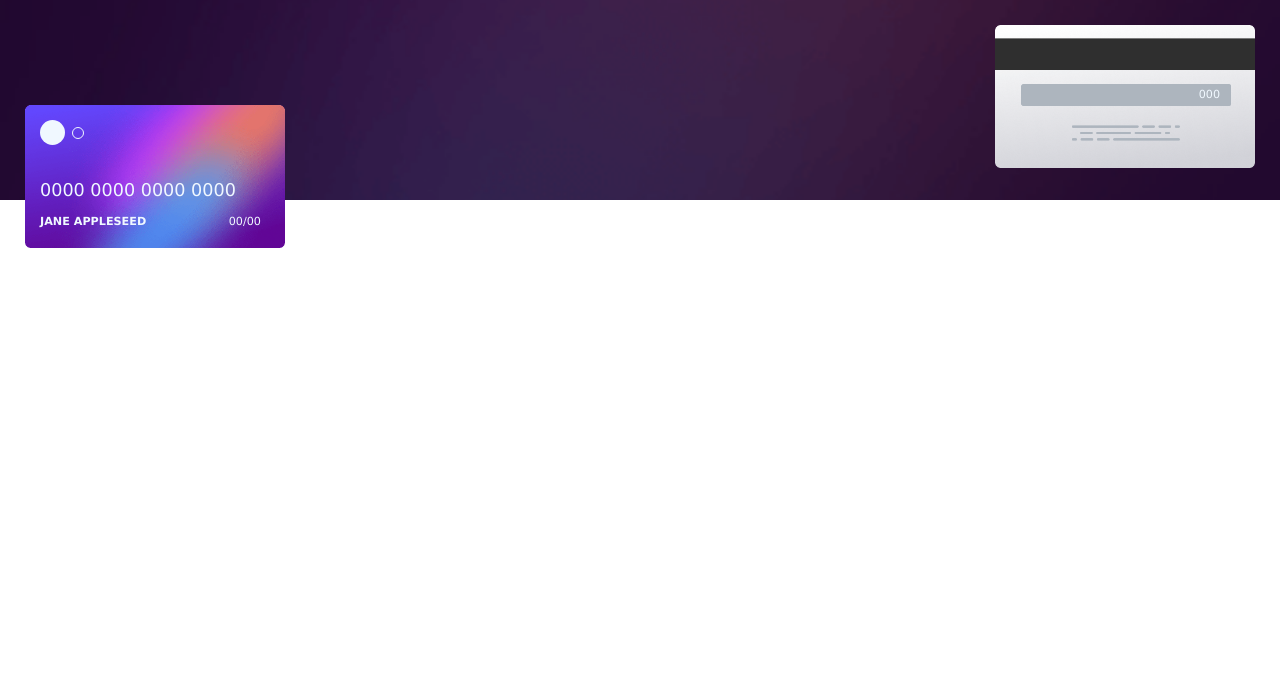
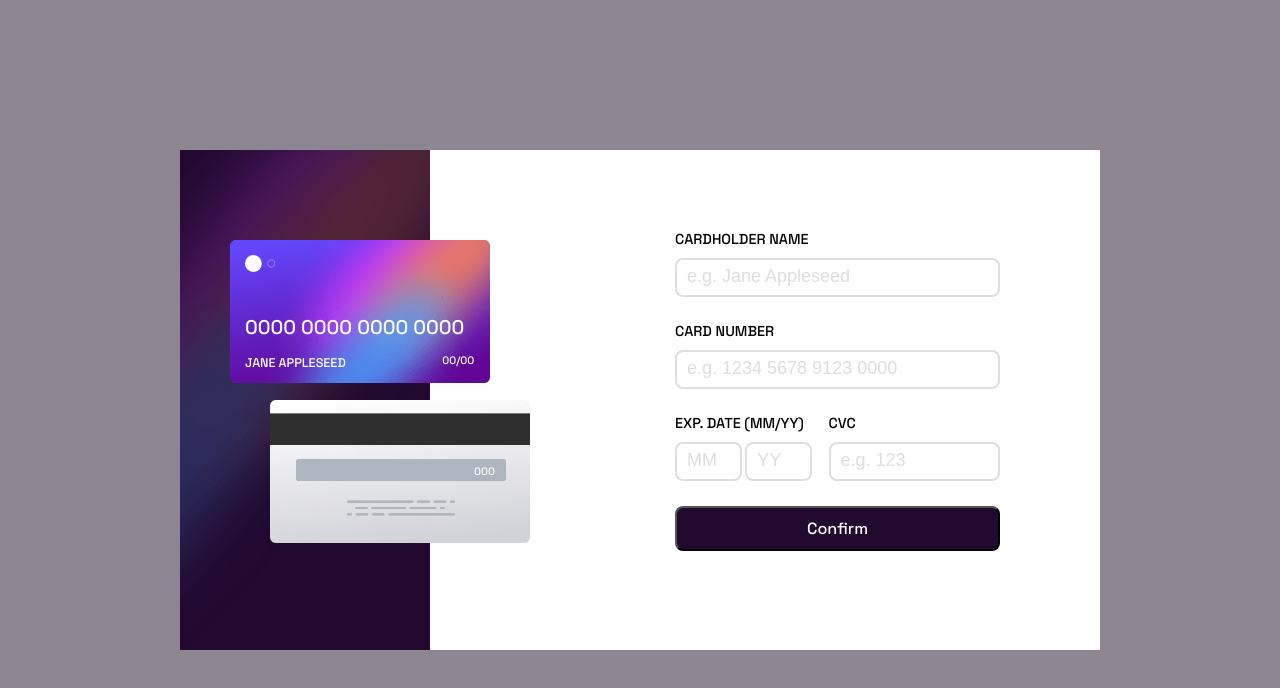
Before and after one commit to btkdevkh/interactive-card, a plain HTML site: page index.html in a window 1280 px wide. Drawn offline with Linux system fonts and the light colour scheme.

Commit message:
interactive card challenge

```diff
--- a/css/style.css
+++ b/css/style.css
@@ -1,74 +1,92 @@
+@import url('https://fonts.googleapis.com/css2?family=Space+Grotesk:wght@500&display=swap');
+
+:root {
+  --linear-gradient-input-active: hsl(249, 99%, 64%) to hsl(278, 94%, 30%);
+  --input-error: hsl(0, 100%, 66%);
+  --white: hsl(0, 0%, 100%);
+  --light-grayish-violet: hsl(270, 3%, 87%);
+  --dark-grayish-violet: hsl(279, 6%, 55%);
+  --very-dark-violet: hsl(278, 68%, 11%);
+}
+
 *, *::after, *::before {
   margin: 0;
   padding: 0;
   box-sizing: border-box;
 }
-
+html {
+  font-size: 18px;
+}
 body {
+  min-height: 100vh;
   min-width: 375px;
-  font-family: Verdana, Geneva, Tahoma, sans-serif;
+  font-family: 'Space Grotesk', sans-serif;
 }
-
 img {
   width: 100%;
 }
-
 .container {
-  margin: 0 25px;
+  max-width: 1440px;
+  margin: auto;
+  padding: 25px;
 }
 
 /* Card Header */
 .card-header {
-  height: 200px;
+  height: 210px;
+  padding: 0 25px;
   background: url('../images/bg-main-mobile.png') center center / cover;
+  margin-bottom: 55px;
 }
 .card-header .container {
   position: relative;
-  padding: 25px 0;
+  max-width: 325px;
 }
-.card-header .bg-card-back,
-.card-header .bg-card-front {
+.card-back,
+.card-front {
   width: 260px;
   position: absolute;
 }
-.card-header .bg-card-back {
+.card-back {
   right: 0px;
 }
-.card-header .bg-card-front {
+.card-front {
   left: 0;
   top: 105px;
 }
-.bg-card-back .cvc {
-  color: aliceblue;
-  font-size: 0.7rem;
+.card-cvc {
+  color: var(--white);
+  font-size: 0.6rem;
   position: absolute;
-  top: 47%;
+  top: 48%;
   right: 35px;
   transform: translateY(-47%);
 }
-.bg-card-front .rounds {
+.rounds {
   position: absolute;
   display: flex;
   align-items: center;
   gap: 7px;
   padding: 15px;
 }
-.rounds .round-1,
-.rounds .round-2 {
+.rounds img {
+  width: 30px;
+}
+.round-1,
+.round-2 {
   width: 25px;
   height: 25px;
   border-radius: 50%;
-  background: aliceblue;
+  background: var(--white);
 }
-.rounds .round-2 {
+.round-2 {
   width: 12px;
   height: 12px;
   background-color: transparent;
-  border: 1px solid aliceblue;
+  border: 1px solid var(--white);
 }
-
 .card-info {
-  color: aliceblue;
+  color: var(--white);
   font-size: 1.1rem;
   position: absolute;
   top: 75px;
@@ -80,11 +98,108 @@ img {
 .card-holder-name {
   font-size: 0.7rem;
   text-transform: uppercase;
-  font-weight: bold;
 }
 .card-exp-date {
-  font-size: 0.7rem;
   position: absolute;
-  top: 35px;
-  right: -10px;
+  top: 38px;
+  right: 5px;
+  font-size: 0.6rem;
 }
+
+/* Card Input */
+.card-form {
+  background-color: var(--white);
+}
+.card-form form .container {
+  width: 375px;
+  margin: 0 auto;
+}
+.card-form-input-wrapper {
+  margin-bottom: 25px;
+  font-size: 0.8rem;
+}
+.card-form-label {
+  display: block;
+  margin-bottom: 10px;
+}
+.card-form-input {
+  display: inline-block;
+  width: 100%;
+  padding: 10px;
+  border-radius: 8px;
+  border: 2px solid var(--light-grayish-violet)
+}
+.card-form-input:focus {
+  outline: 0;
+  border: 1px solid var(--very-dark-violet)
+}
+.card-form-input::placeholder {
+  color: var(--light-grayish-violet);
+  font-size: 1rem;
+  font-weight: 500;
+}
+.card-form-input-date-wrapper {
+  display: flex;
+  gap: 15px;
+}
+.card-form-input-date-wrapper .card-form-input-wrapper:first-child {
+  flex-basis: 50%;
+}
+.card-form-input.month,
+.card-form-input.year {
+  width: 48%;
+}
+.card-form-submit {
+  display: block;
+  width: 100%;
+  padding: 10px;
+  border-radius: 8px;
+  font-family: inherit;
+  font-size: 0.9rem;
+  color: var(--white);
+  background-color: var(--very-dark-violet);
+}
+
+.card-form-sidebar {
+  display: none;
+}
+
+@media (min-width: 920px) {
+  body {
+    display: flex;
+    align-items: center;
+    justify-content: center;
+    background-color: var(--dark-grayish-violet);
+  }
+  .card-header {
+    display: none;
+  }
+  .card-form {
+    min-width: 920px;
+    display: flex;
+    justify-content: space-between;
+  }
+  .card-form-sidebar {
+    display: block;
+    width: 250px;
+    height: 500px;
+    padding: 25px 0;
+    background: url('../images/bg-main-desktop.png') center center / cover no-repeat;
+  }
+  .card-form-sidebar .container {
+    position: relative;
+    top: 10%;
+  }
+  .card-form-sidebar .card-back {
+    top: 180px;
+    right: -100px;
+  }
+  .card-form-sidebar .card-front {
+    top: 20px;
+    left: 50px;
+  }
+  .card-form form .container {
+    margin-top: 55px;
+    margin-right: 75px;
+  }
+}
--- a/index.html
+++ b/index.html
@@ -46,14 +46,15 @@
   <!-- Card Header -->
   <header class="card-header">
     <div class="container">
-      <div class="bg-card-back">
+      <div class="card-back">
         <img src="./images/bg-card-back.png" alt="">
-        <span class="cvc">000</span>
+        <span class="card-cvc">000</span>
       </div>
-      <div class="bg-card-front">
+      <div class="card-front">
         <div class="rounds">
-          <span class="round-1"></span>
-          <span class="round-2"></span>
+          <!-- <span class="round-1"></span>
+          <span class="round-2"></span> -->
+          <img src="./images/card-logo.svg" alt="">
         </div>
         <img src="./images/bg-card-front.png" alt="">
         <div class="card-info">
@@ -65,7 +66,55 @@
     </div>
   </header>
 
-  <!-- To be continue -->
+  <!-- Card Form -->
+  <main class="card-form">
+    <aside class="card-form-sidebar">
+      <div class="container">
+        <div class="card-back">
+          <img src="./images/bg-card-back.png" alt="">
+          <span class="card-cvc">000</span>
+        </div>
+        <div class="card-front">
+          <div class="rounds">
+            <!-- <span class="round-1"></span>
+            <span class="round-2"></span> -->
+            <img src="./images/card-logo.svg" alt="">
+          </div>
+          <img src="./images/bg-card-front.png" alt="">
+          <div class="card-info">
+            <span class="card-number">0000 0000 0000 0000</span>
+            <span class="card-holder-name">Jane Appleseed</span>
+            <span class="card-exp-date">00/00</span>
+          </div>
+        </div>
+      </div>
+    </aside>
+
+    <form>
+      <div class="container">
+        <div class="card-form-input-wrapper">
+          <label for="card-holder-name" class="card-form-label">CARDHOLDER NAME</label>
+          <input class="card-form-input" type="text" placeholder="e.g. Jane Appleseed" id="card-holder-name">
+        </div>
+        <div class="card-form-input-wrapper">
+          <label for="" class="card-form-label">CARD NUMBER</label>
+          <input class="card-form-input" type="text" placeholder="e.g. 1234 5678 9123 0000">
+        </div>
+        <div class="card-form-input-date-wrapper">
+          <div class="card-form-input-wrapper">
+            <label for="" class="card-form-label">EXP. DATE (MM/YY)</label>
+            <input class="card-form-input month" type="text" placeholder="MM">
+            <input class="card-form-input year" type="text" placeholder="YY">
+          </div>
+          <div class="card-form-input-wrapper">
+            <label for="" class="card-form-label">CVC</label>
+            <input class="card-form-input cvc" type="text" placeholder="e.g. 123">
+          </div>
+        </div>
+        <button type="submit" class="card-form-submit">Confirm</button>
+      </div>
+    </form>
+  </main>
 
   <!-- <div class="attribution">
     Challenge by <a href="https://www.frontendmentor.io?ref=challenge" target="_blank">Frontend Mentor</a>.
```
